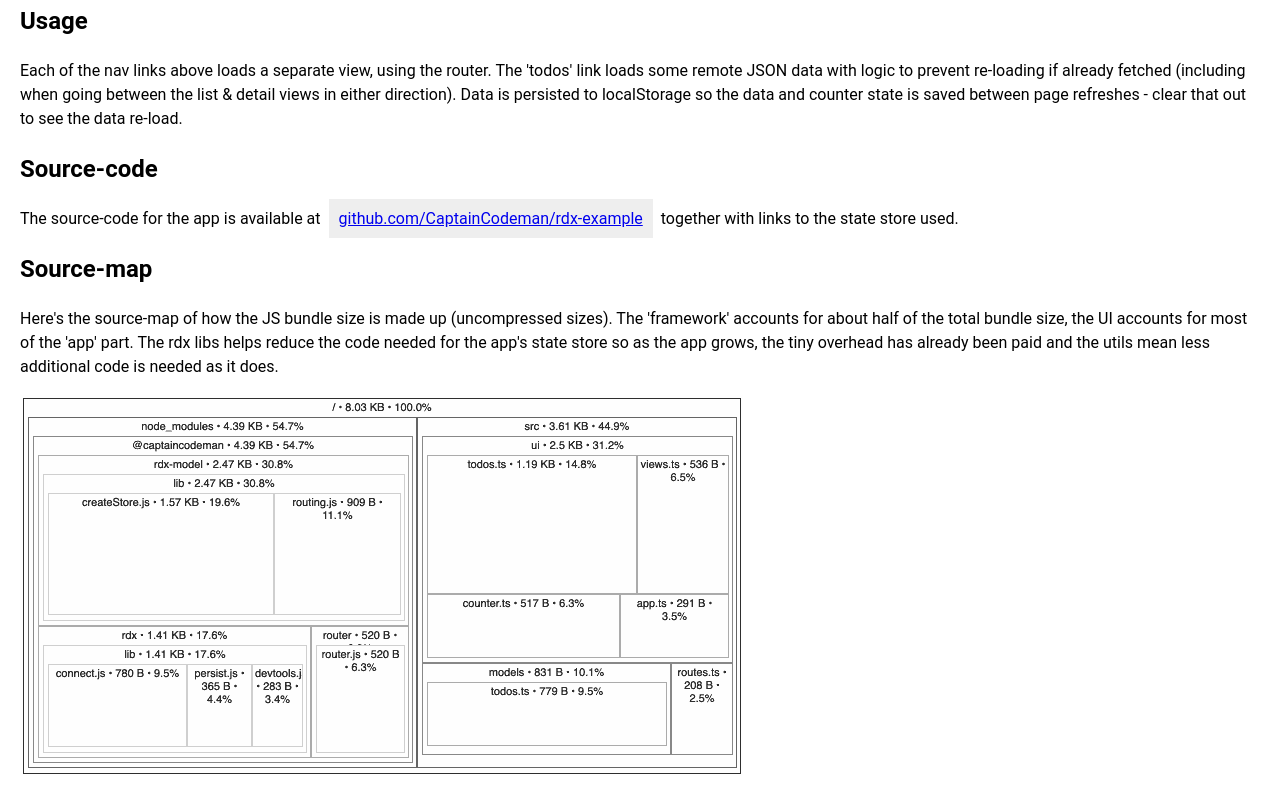
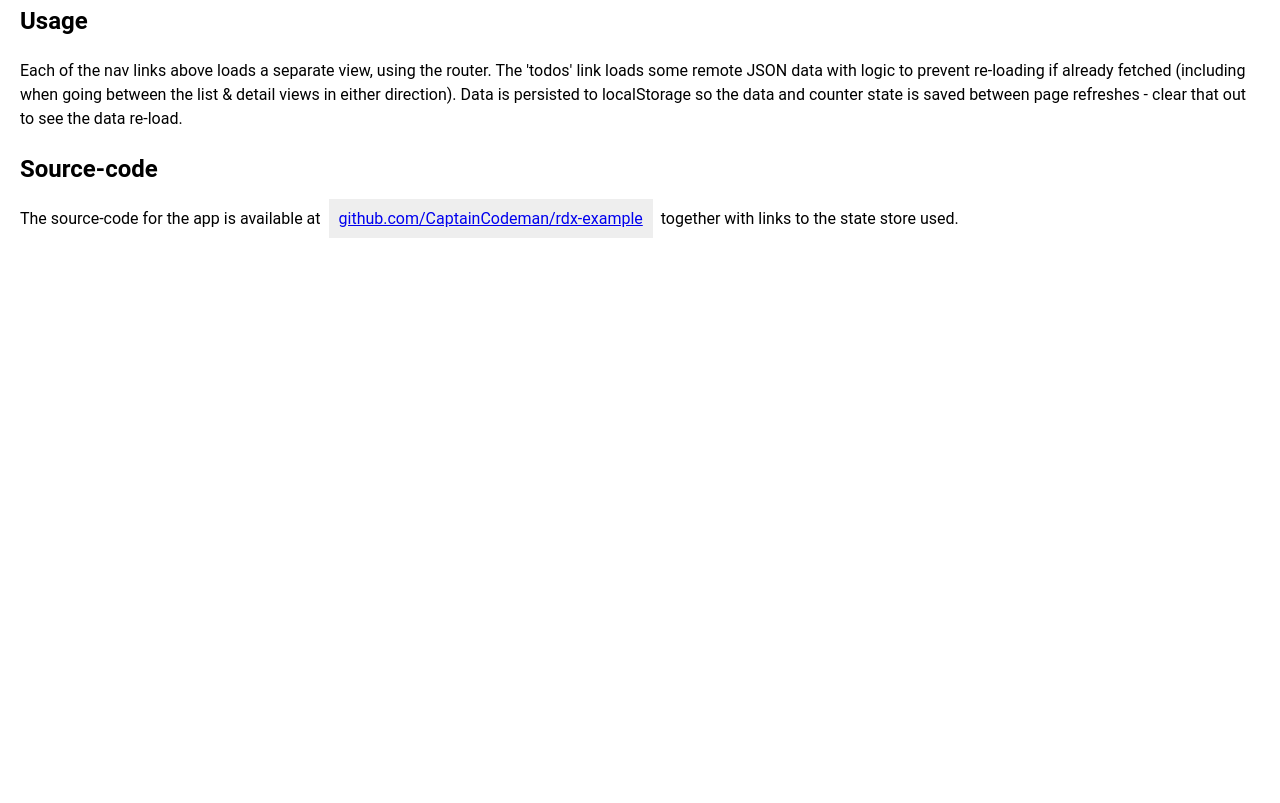
Before and after one commit to CaptainCodeman/rdx-example, a website: page docs/index.html in a window 1280 px wide. Shown: the part 557-1360 px from the top of the page. After the commit the page ends 824 px from the top, so only its background shows below. Drawn offline with Linux system fonts and the light colour scheme.

Commit message:
Remove sourcemap image from example page - pain to keep them updated - interferes with loading measurements

```diff
--- a/docs/index.html
+++ b/docs/index.html
@@ -105,12 +105,6 @@
   <p>Each of the nav links above loads a separate view, using the router. The 'todos' link loads some remote JSON data with logic to prevent re-loading if already fetched (including when going between the list & detail views in either direction). Data is persisted to localStorage so the data and counter state is saved between page refreshes - clear that out to see the data re-load.</p>
   <h2>Source-code</h2>
   <p>The source-code for the app is available at <a href="https://github.com/CaptainCodeman/rdx-example" rel="external">github.com/CaptainCodeman/rdx-example</a> together with links to the state store used.</p>
-  <h2>Source-map</h2>
-  <p>Here's the source-map of how the JS bundle size is made up (uncompressed sizes). The 'framework' accounts for about half of the total bundle size, the UI accounts for most of the 'app' part. The rdx libs helps reduce the code needed for the app's state store so as the app grows, the tiny overhead has already been paid and the utils mean less additional code is needed as it does.</p>
-  <picture>
-    <source srcset="images/sourcemap.webp" type="image/webp">
-    <img src="images/sourcemap.png" alt="source-map-explorer view" width="723" height="381" loading="lazy">
-  </picture>
 </body>
 
 </html>
```
Also changed, not shown: docs/sw.js (+1 -1 lines), docs/images/sourcemap.png (deleted), docs/images/sourcemap.webp (deleted), 1 other file.
